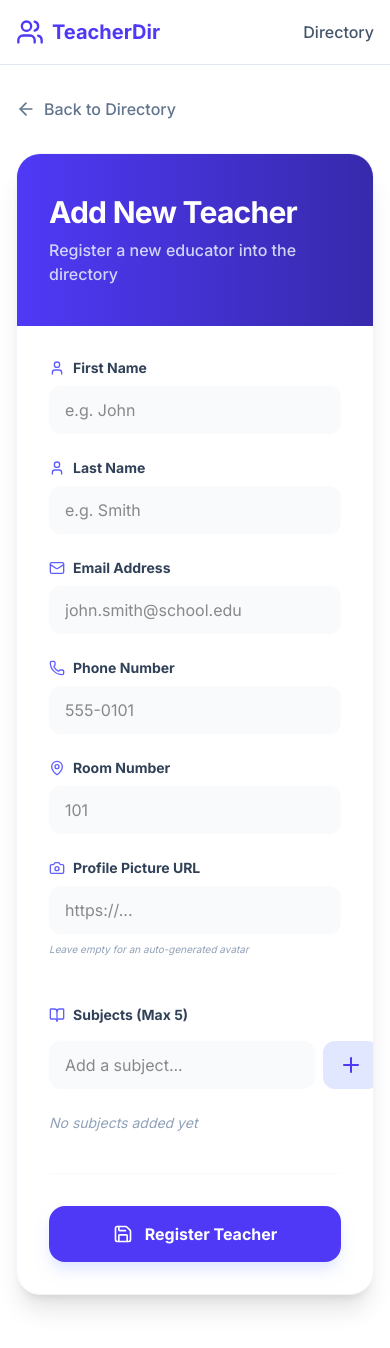
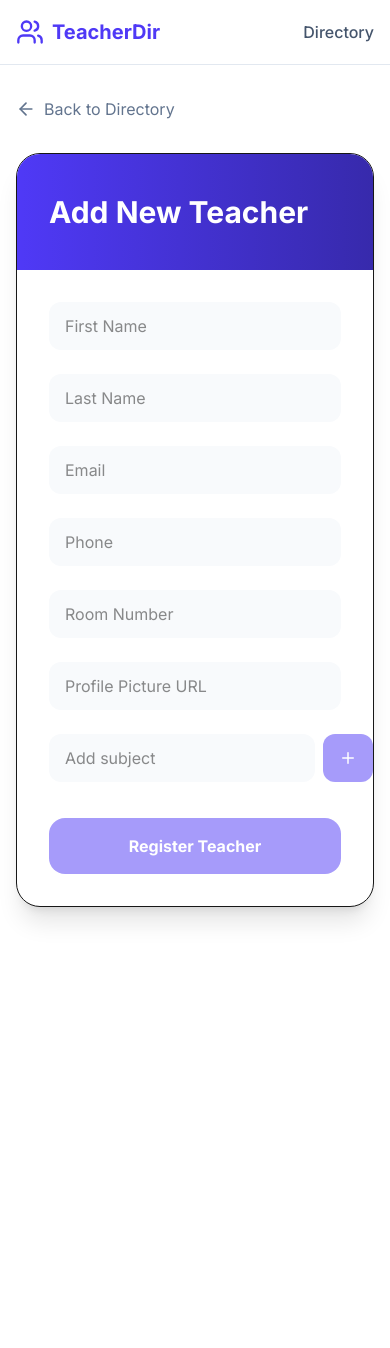
Before and after one commit to IsmailAvayil/teacher-directory, a Next.js app: page /add in a window 390 px wide. Shown: the top 1348 px of the page. After the commit the page ends 1019 px from the top, so only its background shows below. Built offline with nearby package versions, Linux system fonts and the light colour scheme.

Commit message:
fix(issues): fixed

```diff
--- a/data/teachers.json
+++ b/data/teachers.json
@@ -130,5 +130,17 @@
       "Physics",
       "Biology"
     ]
+  },
+  {
+    "id": "85a81b3b-9b90-4849-a8c5-bda0d6e2d896",
+    "firstName": "farhan",
+    "lastName": "k",
+    "email": "far@gamil.com",
+    "phone": "8767898765",
+    "roomNumber": "543",
+    "profilePicture": "https://api.dicebear.com/7.x/avataaars/svg?seed=far@gamil.com",
+    "subjects": [
+      "sjsjs"
+    ]
   }
 ]
--- a/src/app/add/page.tsx
+++ b/src/app/add/page.tsx
@@ -1,6 +1,7 @@
 "use client";
 
 import Link from "next/link";
+import { useRouter } from "next/navigation";
 import {
   ArrowLeft,
   Save,
@@ -16,43 +17,97 @@ import {
 import { useState } from "react";
 import { createTeacher } from "../actions";
 
+interface TeacherForm {
+  firstName: string;
+  lastName: string;
+  email: string;
+  phone: string;
+  roomNumber: string;
+  profilePicture: string;
+}
+
 export default function AddTeacherPage() {
+  const router = useRouter();
+
+  const [form, setForm] = useState<TeacherForm>({
+    firstName: "",
+    lastName: "",
+    email: "",
+    phone: "",
+    roomNumber: "",
+    profilePicture: "",
+  });
+
   const [subjects, setSubjects] = useState<string[]>([]);
   const [subjectInput, setSubjectInput] = useState("");
+  const [error, setError] = useState<string | null>(null);
   const [isSubmitting, setIsSubmitting] = useState(false);
-  const [error, setError] = useState<string | null>(null);
+
+  const handleChange = (e: React.ChangeEvent<HTMLInputElement>) => {
+    const { name, value } = e.target;
+
+    setForm((prev) => ({
+      ...prev,
+      [name]: value,
+    }));
+  };
 
   const addSubject = () => {
-    if (subjectInput.trim()) {
+    const trimmed = subjectInput.trim();
+    if (!trimmed) return;
+
     if (subjects.length >= 5) {
       setError("Maximum 5 subjects allowed.");
       return;
     }
-      if (subjects.includes(subjectInput.trim())) {
+
+    if (subjects.includes(trimmed)) {
       setError("Subject already added.");
       return;
     }
-      setSubjects([...subjects, subjectInput.trim()]);
+
+    setSubjects((prev) => [...prev, trimmed]);
     setSubjectInput("");
     setError(null);
-    }
   };
 
   const removeSubject = (index: number) => {
-    setSubjects(subjects.filter((_, i) => i !== index));
-    if (subjects.length <= 5) setError(null);
+    setSubjects((prev) => prev.filter((_, i) => i !== index));
   };
 
+  // ✅ Live validation
+  const isFormValid =
+    form.firstName.trim() &&
+    form.lastName.trim() &&
+    form.email.trim() &&
+    form.phone.trim() &&
+    form.roomNumber.trim() &&
+    subjects.length > 0;
+
+  // ✅ Submit
   const handleSubmit = async (e: React.FormEvent<HTMLFormElement>) => {
     e.preventDefault();
+
+    if (!isFormValid) {
+      setError("Please fill all required fields and add at least one subject.");
+      return;
+    }
+
     setIsSubmitting(true);
     setError(null);
 
-    const formData = new FormData(e.currentTarget);
-    formData.set("subjects", subjects.join(","));
+    const formData = new FormData();
+    formData.append("firstName", form.firstName);
+    formData.append("lastName", form.lastName);
+    formData.append("email", form.email);
+    formData.append("phone", form.phone);
+    formData.append("roomNumber", form.roomNumber);
+    formData.append("profilePicture", form.profilePicture);
+    formData.append("subjects", subjects.join(","));
 
     try {
       await createTeacher(formData);
+      router.push("/");
     } catch (err: any) {
       setError(err.message || "Failed to create teacher.");
       setIsSubmitting(false);
@@ -60,122 +115,77 @@ export default function AddTeacherPage() {
   };
 
   return (
-    <div className="max-w-2xl mx-auto space-y-8 animate-in fade-in slide-in-from-bottom-4 duration-700 pb-20">
+    <div className="max-w-2xl mx-auto space-y-8 pb-20">
       <Link
         href="/"
-        className="inline-flex items-center gap-2 text-slate-500 hover:text-indigo-600 transition-colors font-medium group"
+        className="inline-flex items-center gap-2 text-slate-500 hover:text-indigo-600"
       >
-        <ArrowLeft
-          size={20}
-          className="group-hover:-translate-x-1 transition-transform"
-        />
-        <span>Back to Directory</span>
+        <ArrowLeft size={20} />
+        Back to Directory
       </Link>
 
-      <div className="bg-white rounded-3xl shadow-xl border border-slate-100 overflow-hidden">
+      <div className="bg-white rounded-3xl shadow-xl border overflow-hidden">
         <div className="bg-gradient-to-r from-indigo-600 to-indigo-800 px-8 py-10 text-white">
-          <h1 className="text-3xl font-bold tracking-tight">Add New Teacher</h1>
-          <p className="text-indigo-100 mt-2 font-medium opacity-90">
-            Register a new educator into the directory
-          </p>
+          <h1 className="text-3xl font-bold">Add New Teacher</h1>
         </div>
 
-        <form onSubmit={handleSubmit} className="p-8 space-y-8">
+        <form onSubmit={handleSubmit} className="p-8 space-y-6">
           {error && (
-            <div className="bg-red-50 border border-red-100 text-red-600 px-4 py-3 rounded-xl text-sm font-semibold flex items-center gap-2 animate-shake">
-              <X size={18} />
-              <span>{error}</span>
+            <div className="bg-red-50 text-red-600 px-4 py-3 rounded-xl text-sm font-semibold">
+              {error}
             </div>
           )}
 
-          <div className="grid grid-cols-1 md:grid-cols-2 gap-6">
-            <div className="space-y-2">
-              <label className="text-sm font-bold text-slate-700 flex items-center gap-2">
-                <User size={16} className="text-indigo-500" />
-                First Name
-              </label>
           <input
             name="firstName"
-                required
-                placeholder="e.g. John"
-                className="w-full bg-slate-50 border-none rounded-xl px-4 py-3 focus:ring-2 focus:ring-indigo-500 transition-all outline-none"
+            value={form.firstName}
+            onChange={handleChange}
+            placeholder="First Name"
+            className="w-full bg-slate-50 rounded-xl px-4 py-3 outline-none"
           />
-            </div>
 
-            <div className="space-y-2">
-              <label className="text-sm font-bold text-slate-700 flex items-center gap-2">
-                <User size={16} className="text-indigo-500" />
-                Last Name
-              </label>
           <input
             name="lastName"
-                required
-                placeholder="e.g. Smith"
-                className="w-full bg-slate-50 border-none rounded-xl px-4 py-3 focus:ring-2 focus:ring-indigo-500 transition-all outline-none"
+            value={form.lastName}
+            onChange={handleChange}
+            placeholder="Last Name"
+            className="w-full bg-slate-50 rounded-xl px-4 py-3 outline-none"
           />
-            </div>
 
-            <div className="space-y-2">
-              <label className="text-sm font-bold text-slate-700 flex items-center gap-2">
-                <Mail size={16} className="text-indigo-500" />
-                Email Address
-              </label>
           <input
             name="email"
             type="email"
-                required
-                placeholder="john.smith@school.edu"
-                className="w-full bg-slate-50 border-none rounded-xl px-4 py-3 focus:ring-2 focus:ring-indigo-500 transition-all outline-none"
+            value={form.email}
+            onChange={handleChange}
+            placeholder="Email"
+            className="w-full bg-slate-50 rounded-xl px-4 py-3 outline-none"
           />
-            </div>
 
-            <div className="space-y-2">
-              <label className="text-sm font-bold text-slate-700 flex items-center gap-2">
-                <Phone size={16} className="text-indigo-500" />
-                Phone Number
-              </label>
           <input
             name="phone"
-                required
-                placeholder="555-0101"
-                className="w-full bg-slate-50 border-none rounded-xl px-4 py-3 focus:ring-2 focus:ring-indigo-500 transition-all outline-none"
+            value={form.phone}
+            onChange={handleChange}
+            placeholder="Phone"
+            className="w-full bg-slate-50 rounded-xl px-4 py-3 outline-none"
           />
-            </div>
 
-            <div className="space-y-2">
-              <label className="text-sm font-bold text-slate-700 flex items-center gap-2">
-                <MapPin size={16} className="text-indigo-500" />
-                Room Number
-              </label>
           <input
             name="roomNumber"
-                required
-                placeholder="101"
-                className="w-full bg-slate-50 border-none rounded-xl px-4 py-3 focus:ring-2 focus:ring-indigo-500 transition-all outline-none"
+            value={form.roomNumber}
+            onChange={handleChange}
+            placeholder="Room Number"
+            className="w-full bg-slate-50 rounded-xl px-4 py-3 outline-none"
           />
-            </div>
 
-            <div className="space-y-2">
-              <label className="text-sm font-bold text-slate-700 flex items-center gap-2">
-                <Camera size={16} className="text-indigo-500" />
-                Profile Picture URL
-              </label>
           <input
             name="profilePicture"
-                placeholder="https://..."
-                className="w-full bg-slate-50 border-none rounded-xl px-4 py-3 focus:ring-2 focus:ring-indigo-500 transition-all outline-none"
+            value={form.profilePicture}
+            onChange={handleChange}
+            placeholder="Profile Picture URL"
+            className="w-full bg-slate-50 rounded-xl px-4 py-3 outline-none"
           />
-              <p className="text-[10px] text-slate-400 italic">
-                Leave empty for an auto-generated avatar
-              </p>
-            </div>
-          </div>
 
-          <div className="space-y-4 pt-4">
-            <label className="text-sm font-bold text-slate-700 flex items-center gap-2">
-              <BookOpen size={16} className="text-indigo-500" />
-              Subjects (Max 5)
-            </label>
+          <div className="space-y-3">
             <div className="flex gap-2">
               <input
                 value={subjectInput}
@@ -186,16 +196,16 @@ export default function AddTeacherPage() {
                     addSubject();
                   }
                 }}
-                placeholder="Add a subject..."
-                className="flex-1 bg-slate-50 border-none rounded-xl px-4 py-3 focus:ring-2 focus:ring-indigo-500 transition-all outline-none"
+                placeholder="Add subject"
+                className="flex-1 bg-slate-50 rounded-xl px-4 py-3 outline-none"
               />
               <button
                 type="button"
                 onClick={addSubject}
-                className="bg-indigo-100 text-indigo-600 px-4 py-3 rounded-xl hover:bg-indigo-200 transition-colors"
                 disabled={!subjectInput.trim() || subjects.length >= 5}
+                className="bg-indigo-600 text-white px-4 rounded-xl disabled:opacity-50"
               >
-                <Plus size={24} />
+                <Plus size={18} />
               </button>
             </div>
 
@@ -203,41 +213,24 @@ export default function AddTeacherPage() {
               {subjects.map((s, idx) => (
                 <div
                   key={idx}
-                  className="bg-indigo-50 text-indigo-700 px-4 py-2 rounded-xl flex items-center gap-2 font-bold text-sm border border-indigo-100"
+                  className="bg-indigo-100 px-3 py-1 rounded-lg flex items-center gap-2"
                 >
-                  <span>{s}</span>
-                  <button
-                    onClick={() => removeSubject(idx)}
-                    className="hover:text-red-500 transition-colors"
-                  >
-                    <X size={16} />
+                  {s}
+                  <button type="button" onClick={() => removeSubject(idx)}>
+                    <X size={14} />
                   </button>
                 </div>
               ))}
-              {subjects.length === 0 && (
-                <p className="text-sm text-slate-400 italic py-2">
-                  No subjects added yet
-                </p>
-              )}
             </div>
           </div>
 
-          <div className="pt-8 border-t border-slate-50">
           <button
             type="submit"
-              disabled={isSubmitting}
-              className="w-full bg-indigo-600 text-white py-4 rounded-2xl font-bold flex items-center justify-center gap-3 hover:bg-indigo-700 transition-all shadow-lg shadow-indigo-100 disabled:opacity-50 active:scale-[0.98]"
+            disabled={!isFormValid || isSubmitting}
+            className="w-full bg-indigo-600 text-white py-4 rounded-2xl font-bold disabled:opacity-50"
           >
-              {isSubmitting ? (
-                <div className="w-6 h-6 border-2 border-white/30 border-t-white rounded-full animate-spin"></div>
-              ) : (
-                <>
-                  <Save size={20} />
-                  <span>Register Teacher</span>
-                </>
-              )}
+            {isSubmitting ? "Registering..." : "Register Teacher"}
           </button>
-          </div>
         </form>
       </div>
     </div>
```
Lines whose indentation alone changed are shown as unchanged.
